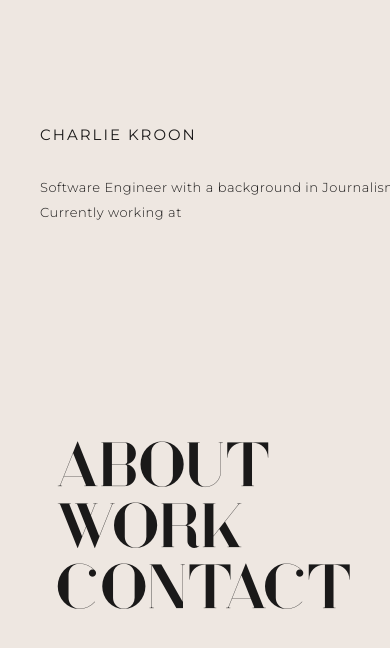
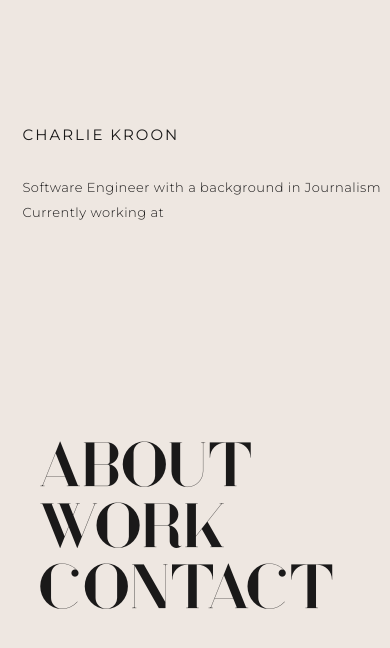
Before and after one commit to charliekroon/portfolio, a Next.js app: page / in a window 390 px wide. Shown: the top 648 px of the page. Built offline with nearby package versions, Linux system fonts and the light colour scheme.

Commit message:
fixing margin mobile?

```diff
--- a/src/components/MenuBar.tsx
+++ b/src/components/MenuBar.tsx
@@ -7,7 +7,8 @@
 	text-transform: uppercase;
 	padding: 0;
 	margin-left: 2%;
-	margin-top: 0.5%;
+	display: flex;
+	margin-top: 1%;
 `;
 
 export default function MenuBar() {
--- a/src/styles/HomeStyles.ts
+++ b/src/styles/HomeStyles.ts
@@ -15,6 +15,9 @@
 	width: 100%;
 	${media.mobile} {
 		flex-direction: column;
+		justify-content: space-between;
+		max-width: 350%;
+		margin-right: 9%;
 	}
 `;
 export const Text = styled.span`
@@ -40,6 +43,7 @@
 	${media.mobile} {
 		font-size: 15px;
 		margin: 72px 0 32px;
+		max-width: 100%;
 	}
 `;
 
@@ -96,4 +100,8 @@
 	&:hover {
 		animation: text-blur-out 1.2s cubic-bezier(0.55, 0.085, 0.68, 0.53) both;
 	}
+	${media.mobile} {
+		display: flex;
+		max-width: 100%;
+	}
 `;
```
